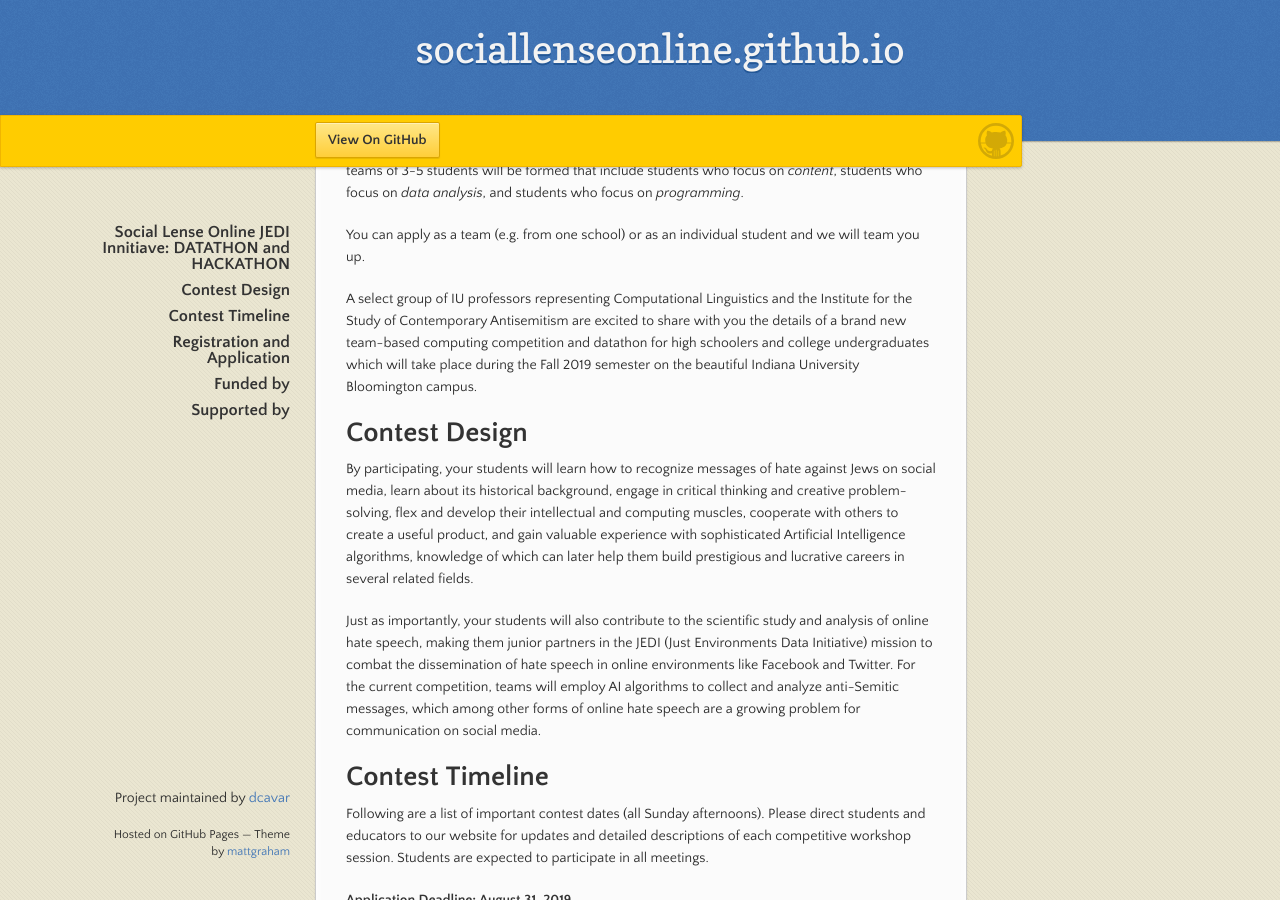
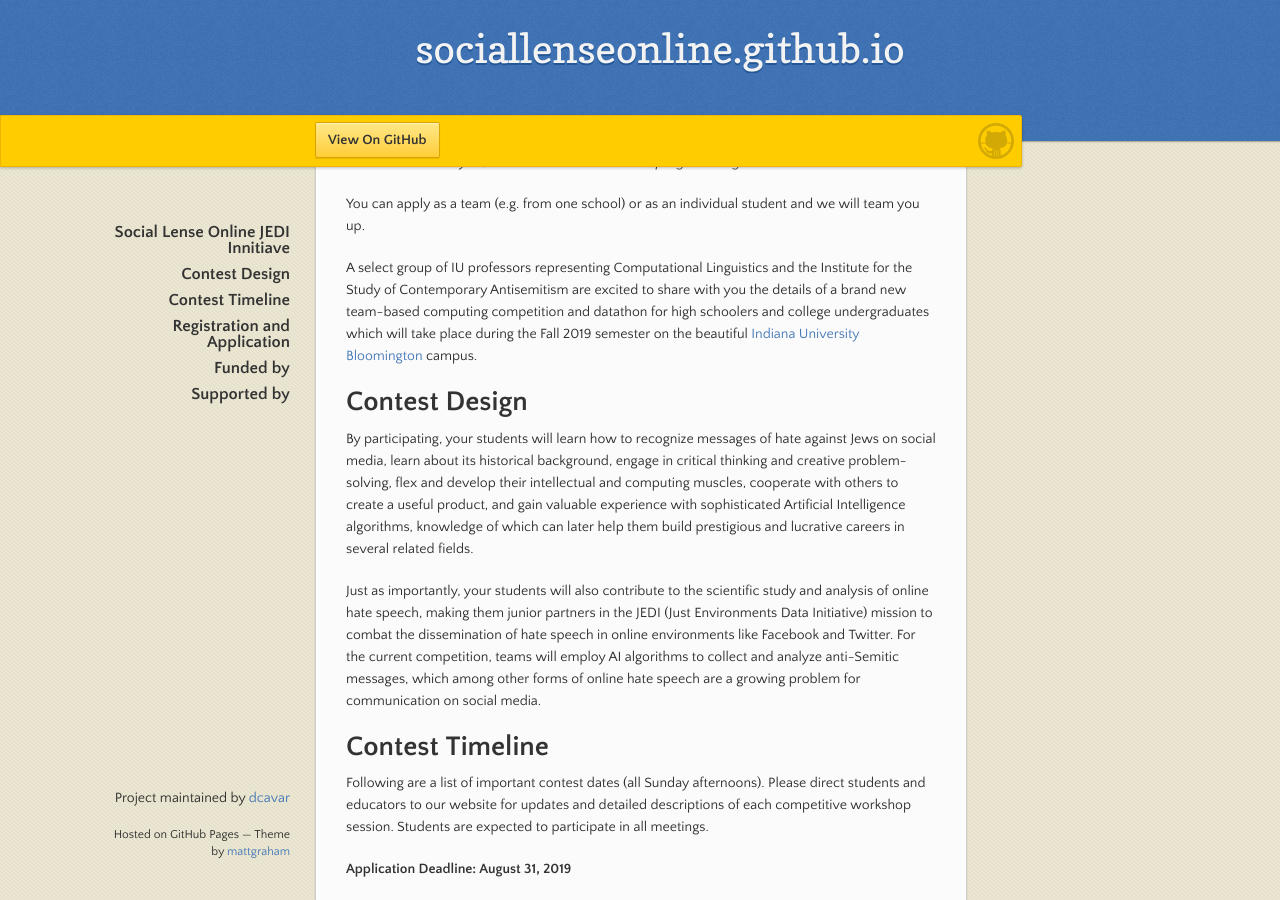
Before and after one commit to dcavar/sociallenseonline.github.io, a Jekyll site: the page built from docs/index.md, in a window 1280 px wide and 900 px high, scrolled down 1095 px. Built offline with Jekyll 4.4.1, drawn with Linux system fonts in a browser that asks for light colours; the repository's description, which GitHub fills in, is left out; some of the changed lines change nothing that is shown; some of the changed text lies outside the part shown.

Commit message:
added layout and first page

```diff
--- a/docs/index.md
+++ b/docs/index.md
@@ -7,9 +7,9 @@
 tags: [social lense,hate-speech,anti-semitism,hatespeech]
 ---
 
-# Social Lense Online JEDI Innitiave: DATATHON and HACKATHON
+# Social Lense Online JEDI Innitiave
 
-**J**ust **E**nvironments **D**ata **I**nitiative Datathon and Hackathon!
+**Just Environments Data Initiative Datathon and Hackathon!**
 
 
 Want to learn about online hate speech like antisemitism and how to combat it using Artificial Intelligence?
@@ -46,7 +46,7 @@
 You can apply as a team (e.g. from one school) or as an individual student and we will team you up.
 
 
-A select group of IU professors representing Computational Linguistics and the Institute for the Study of Contemporary Antisemitism are excited to share with you the details of a brand new team-based computing competition and datathon for high schoolers and college undergraduates which will take place during the Fall 2019 semester on the beautiful Indiana University Bloomington campus.
+A select group of IU professors representing Computational Linguistics and the Institute for the Study of Contemporary Antisemitism are excited to share with you the details of a brand new team-based computing competition and datathon for high schoolers and college undergraduates which will take place during the Fall 2019 semester on the beautiful [Indiana University Bloomington](https://www.indiana.edu/) campus.
 
 
 # Contest Design
```
